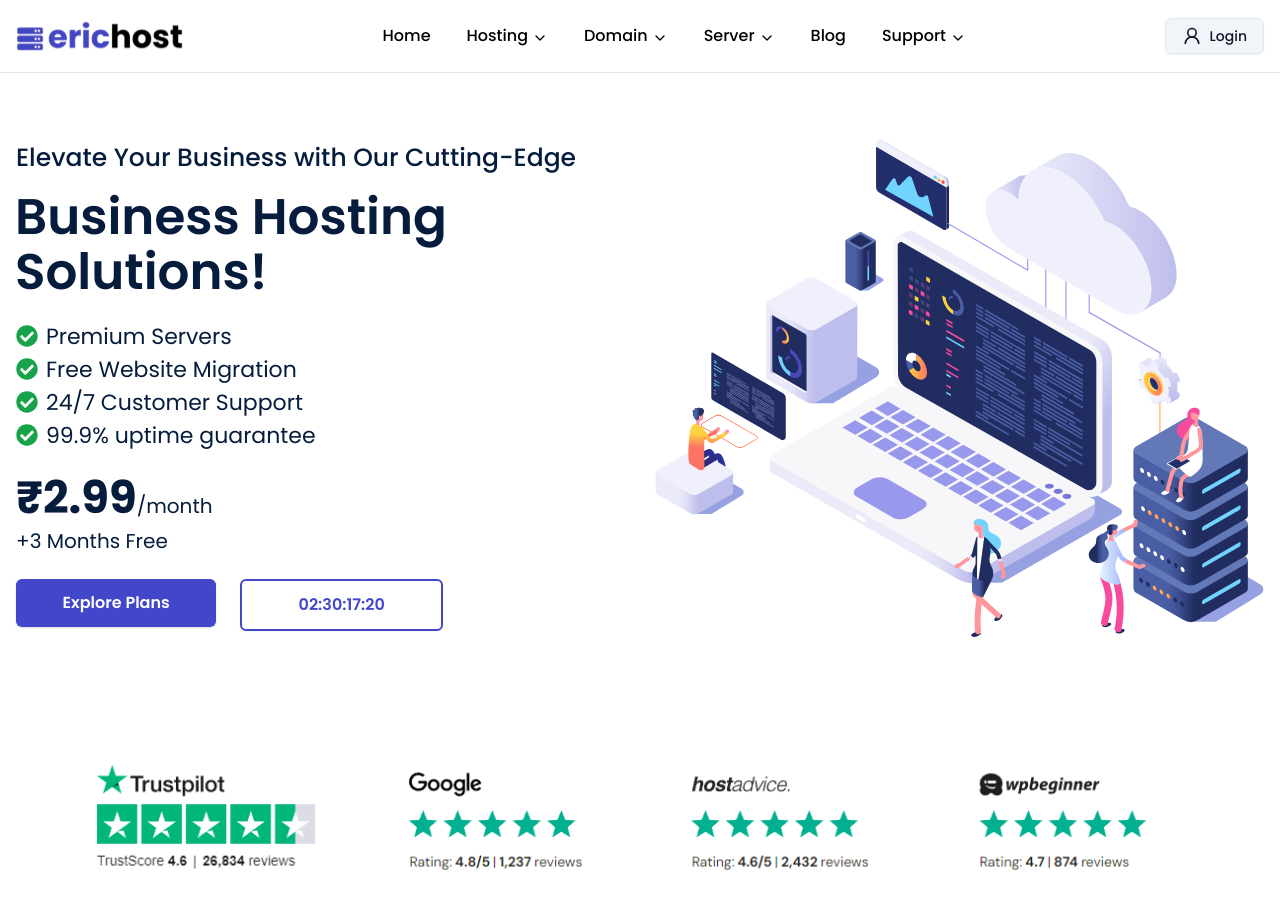
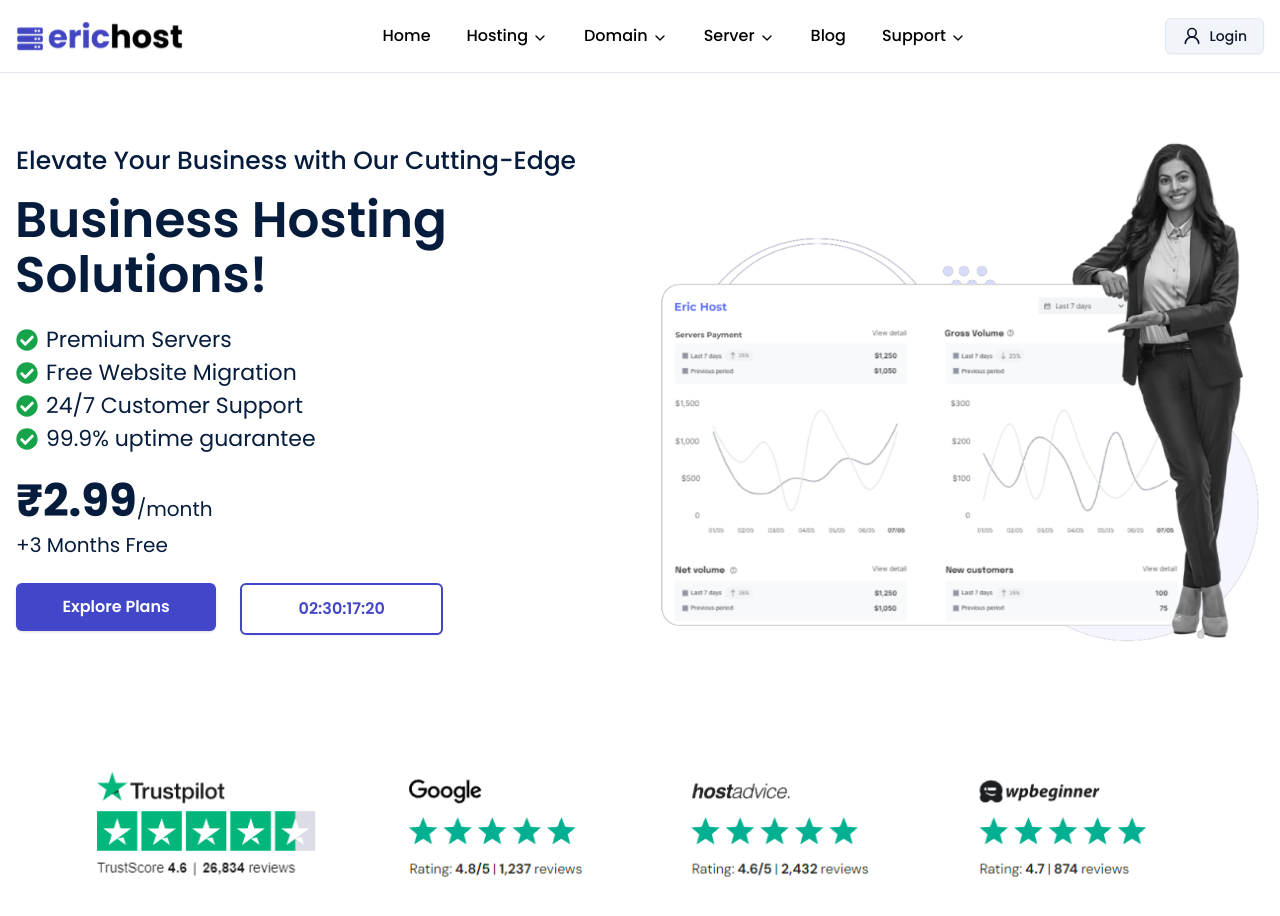
Before and after one commit to Parag0712/Eric-host-main-site, a Next.js app: page / in a window 1280 px wide. Shown: the top 916 px of the page. Built offline with nearby package versions, Linux system fonts and the light colour scheme.

Commit message:
hero section addde

```diff
--- a/src/app/page.tsx
+++ b/src/app/page.tsx
@@ -4,79 +4,14 @@
 import { Button } from '@/components/ui/button'
 import { HeroImage, RaingImage } from '@/assests/config'
 import { FaCheckCircle } from "react-icons/fa"
+import HeroSection from '@/components/HomePage/HeroSection'
 type Props = {}
 
 const page = (props: Props) => {
   return (
     <section>
       {/* Hero Seciton */}
-      <Container className=''>
-        <div className='flex px-3 md:px-0 py-[2rem] md:py-[4rem] items-center justify-between flex-col md:gap-7 lg:flex-row'>
-          <div className='left w-full lg:w-[50%] order-1 lg:order-1 text-ericheading '>
-            <div className='flex flex-col gap-3 items-center lg:items-start lg:text-left '>
-              {/* Heading */}
-              <div className='flex flex-col gap-4 md:gap-5'>
-                <div className='font-[500] text-[16px] leading-[16px] md:leading-[25px] md:text-[20px] xl:text-[25px] font-poppins text-center lg:text-left'>Elevate Your Business with Our Cutting-Edge</div>
-                <div className='font-[600] ml-[-1px] font-poppins text-center leading-[30px] md:leading-[55px] md:text-left text-[25px] md:text-[45px] lg:text-[50px]'>Business Hosting Solutions!</div>
-              </div>
-              {/* List of Feature */}
-              <div className=' mt-2'>
-                <ul className='text-[17px] md:text-[20px] lg:text-[22px]'>
-                  <li className='flex gap-2 items-center justify-center lg:justify-normal'>
-                    <FaCheckCircle className='text-green-600' />
-                    <p>Premium Servers</p>
-                  </li>
-                  <li className='flex gap-2 items-center justify-center lg:justify-normal'>
-                    <FaCheckCircle className='text-green-600' />
-                    <p>Free Website Migration</p>
-                  </li>
-                  <li className='flex gap-2 items-center justify-center lg:justify-normal'>
-                    <FaCheckCircle className='text-green-600' />
-                    <p>24/7 Customer Support</p>
-                  </li>
-                  <li className='flex gap-2 items-center justify-center lg:justify-normal'>
-                    <FaCheckCircle className='text-green-600' />
-                    <p>99.9% uptime guarantee</p>
-                  </li>
-                </ul>
-              </div>
-              {/* Pricing */}
-              <div>
-                <div className='text-[15px] md:text-[20px]'>
-                  <span className='text-[30px] md:text-[45px] font-bold'>₹2.99</span>/month
-                </div>
-                <div className='text-[15px] leading-[20px] md:text-[20px]'>+3 Months Free</div>
-              </div>
-              {/* Button */}
-              <div className='flex gap-5 sm:gap-6 mt-4 flex-col  w-[70%] sm:flex-row '>
-                <Button className='bg-primary w-full text-[14px] md:text-[16px] font-semibold py-5 sm:py-6 px-4'>Explore Plans</Button>
-                <Button className='text-primary w-full border-2 border-primary text-[14px] md:text-[16px] font-semibold py-5 sm:py-6 px-4' variant={"outline"}>02:30:17:20</Button>
-              </div>
-            </div>
-          </div>
-          {/* Right Side */}
-          <div className='right w-full order-2 hidden lg:order-2 lg:block lg:w-[50%] mb-16 md:mb-0 '>
-            <Image
-              src={HeroImage}
-              height={100}
-              width={100}
-              layout='responsive'
-              alt='HeroImage'
-              className='max-h-[350px] sm:max-h-[400px] lg:max-h-[100%]'
-            />
-          </div>
-        </div>
-        <div className='w-full mt-7'>
-          <Image
-            src={RaingImage}
-            height={100}
-            width={200}
-            layout='responsive'
-            alt='Rating Image'
-          />
-        </div>
-      </Container>
-
+      <HeroSection />
     </section>
   )
 }
--- /dev/null
+++ b/src/components/HomePage/HeroSection.tsx
@@ -0,0 +1,97 @@
+import React from 'react'
+
+import Container from '@/components/General/Container'
+import Image from 'next/image'
+import { Button } from '@/components/ui/button'
+import { HeroImage, RaingImage, RaingImage2 } from '@/assests/config'
+import { FaCheckCircle } from "react-icons/fa"
+type Props = {}
+
+const HeroSection = (props: Props) => {
+    return (
+
+        <>
+
+        <Container className=''>
+            <div className='flex px-3 md:px-0 py-[2rem] md:py-[4rem] items-center justify-between flex-col md:gap-7 lg:flex-row'>
+                <div className='left w-full lg:w-[50%] order-1 lg:order-1 text-ericheading '>
+                    <div className='flex flex-col gap-3 items-center lg:items-start lg:text-left '>
+                        {/* Heading */}
+                        <div className='flex flex-col gap-4 md:gap-5'>
+                            <div className='font-[500] text-[16px] leading-[16px] md:leading-[25px] md:text-[20px] xl:text-[25px] font-poppins text-center lg:text-left'>Elevate Your Business with Our Cutting-Edge</div>
+                            <div className='font-[600] ml-[-1px] font-poppins text-center leading-[30px] md:leading-[55px] md:text-left text-[25px] md:text-[45px] lg:text-[50px]'>Business Hosting Solutions!</div>
+                        </div>
+                        {/* List of Feature */}
+                        <div className=' mt-2'>
+                            <ul className='text-[17px] md:text-[20px] lg:text-[22px]'>
+                                <li className='flex gap-2 items-center justify-center lg:justify-normal'>
+                                    <FaCheckCircle className='text-green-600' />
+                                    <p>Premium Servers</p>
+                                </li>
+                                <li className='flex gap-2 items-center justify-center lg:justify-normal'>
+                                    <FaCheckCircle className='text-green-600' />
+                                    <p>Free Website Migration</p>
+                                </li>
+                                <li className='flex gap-2 items-center justify-center lg:justify-normal'>
+                                    <FaCheckCircle className='text-green-600' />
+                                    <p>24/7 Customer Support</p>
+                                </li>
+                                <li className='flex gap-2 items-center justify-center lg:justify-normal'>
+                                    <FaCheckCircle className='text-green-600' />
+                                    <p>99.9% uptime guarantee</p>
+                                </li>
+                            </ul>
+                        </div>
+                        {/* Pricing */}
+                        <div>
+                            <div className='text-[15px] md:text-[20px]'>
+                                <span className='text-[30px] md:text-[45px] font-bold'>₹2.99</span>/month
+                            </div>
+                            <div className='text-[15px] leading-[20px] md:text-[20px]'>+3 Months Free</div>
+                        </div>
+                        {/* Button */}
+                        <div className='flex gap-5 sm:gap-6 mt-4 flex-col  w-[70%] sm:flex-row '>
+                            <Button className='bg-primary w-full text-[14px] md:text-[16px] font-semibold py-5 sm:py-6 px-4'>Explore Plans</Button>
+                            <Button className='text-primary w-full border-2 border-primary text-[14px] md:text-[16px] font-semibold py-5 sm:py-6 px-4' variant={"outline"}>02:30:17:20</Button>
+                        </div>
+                    </div>
+                </div>
+                {/* Right Side */}
+                <div className='right w-full order-2  lg:order-2 lg:block lg:w-[53%] xl:w-[50%] mt-12 md:mt-0 '>
+                    <Image
+                        src={HeroImage}
+                        height={100}
+                        width={100}
+                        layout='responsive'
+                        alt='HeroImage'
+                        className='h-auto sm:max-h-[400px] object-contain lg:max-h-[100%]'
+                    />
+                </div>
+            </div>
+            <div className='w-full mt-7 hidden md:block'>
+                <Image
+                    src={RaingImage}
+                    height={100}
+                    width={200}
+                    layout='responsive'
+                    alt='Rating Image'
+                />
+            </div>
+
+            <div className='w-full mt-7 max-w-[80%] sm:max-w-[70%] m-auto md:hidden'>
+                <Image
+                    src={RaingImage2}
+                    height={100}
+                    width={200}
+                    layout='responsive'
+                    alt='Rating Image'
+                />
+            </div>
+        </Container>
+
+        </>
+
+    )
+}
+
+export default HeroSection
--- a/src/components/Navbar/Navbar.tsx
+++ b/src/components/Navbar/Navbar.tsx
@@ -105,7 +105,6 @@
         );
     };
 
-
     return (
         <header className="sticky border-b-[1px] top-0 z-40 w-full dark:border-b-slate-700 dark:bg-background py-2">
             <NavigationMenu className="mx-auto">
--- a/src/components/Navbar/NavigationLink.tsx
+++ b/src/components/Navbar/NavigationLink.tsx
@@ -14,6 +14,7 @@
 import { cn } from "@/lib/utils"
 import Image from "next/image"
 import domainimage from '../../../public/HomePage/feature_new-1.svg'
+import { ServerImage } from "@/assests/config"
 
 const Hosting: { title: string; href: string; description: string }[] = [
     { "title": "Shared Hosting", "href": "/", "description": "Shared Hosting Starting at ₹ 39/-" },
@@ -33,11 +34,13 @@
 const Server: { title: string; href: string; description: string }[] = [
     { "title": "VPS Server", "href": "/", "description": "Get full control of your server" },
     { "title": "Managed VPS Server", "href": "/", "description": "Managed VPS Server" },
+    { "title": "View VPS Server", "href": "/", "description": "VPS Server" },
 ];
 
 const Support: { title: string; href: string; description: string }[] = [
     { "title": "Contact Us", "href": "/", "description": "Face any problem contact us" },
     { "title": "About Us Server", "href": "/", "description": "We are leading hosting company" },
+    { "title": "Support", "href": "/",  "description": "We provide exceptional customer support 24/7" },
 ];
 
 export function NavigationLink() {
@@ -56,7 +59,7 @@
                 <NavigationMenuItem className="">
                     <NavigationMenuTrigger className="text-[16px]">Hosting</NavigationMenuTrigger>
                     <NavigationMenuContent className="w-full absolute ">
-                        <ul className="grid w-[400px] p-4 md:w-[700px] gap-4 md:grid-cols-2 lg:w-[1000px] ">
+                        <ul className="grid w-[400px] p-8 md:w-[700px] gap-4 md:grid-cols-2 lg:w-[920px] ">
                             {Hosting.map((component) => (
                                 <ListItem
                                     key={component.title}
@@ -122,8 +125,8 @@
                                         <div className="relative w-full h-full">
                                             <Image
                                                 src={domainimage}
+                                                alt="Server"
                                                 layout="fill"
-                                                alt="Domain"
                                                 className="object-contain"
                                             />
                                         </div>
@@ -204,7 +207,7 @@
                 <a
                     ref={ref}
                     className={cn(
-                        "h-full flex flex-col gap-2 justify-center select-none space-y-1 rounded-md p-3 leading-none no-underline outline-none transition-colors hover:bg-accent hover:text-accent-foreground focus:bg-accent focus:text-accent-foreground",
+                        "h-full flex flex-col gap-2 mb-2 justify-center select-none space-y-2 rounded-md p-3 leading-none no-underline outline-none transition-colors hover:bg-accent hover:text-accent-foreground focus:bg-accent focus:text-accent-foreground",
                         className
                     )}
                     {...props}
```
Also changed, not shown: src/assests/config.ts (+8 -1 lines).
